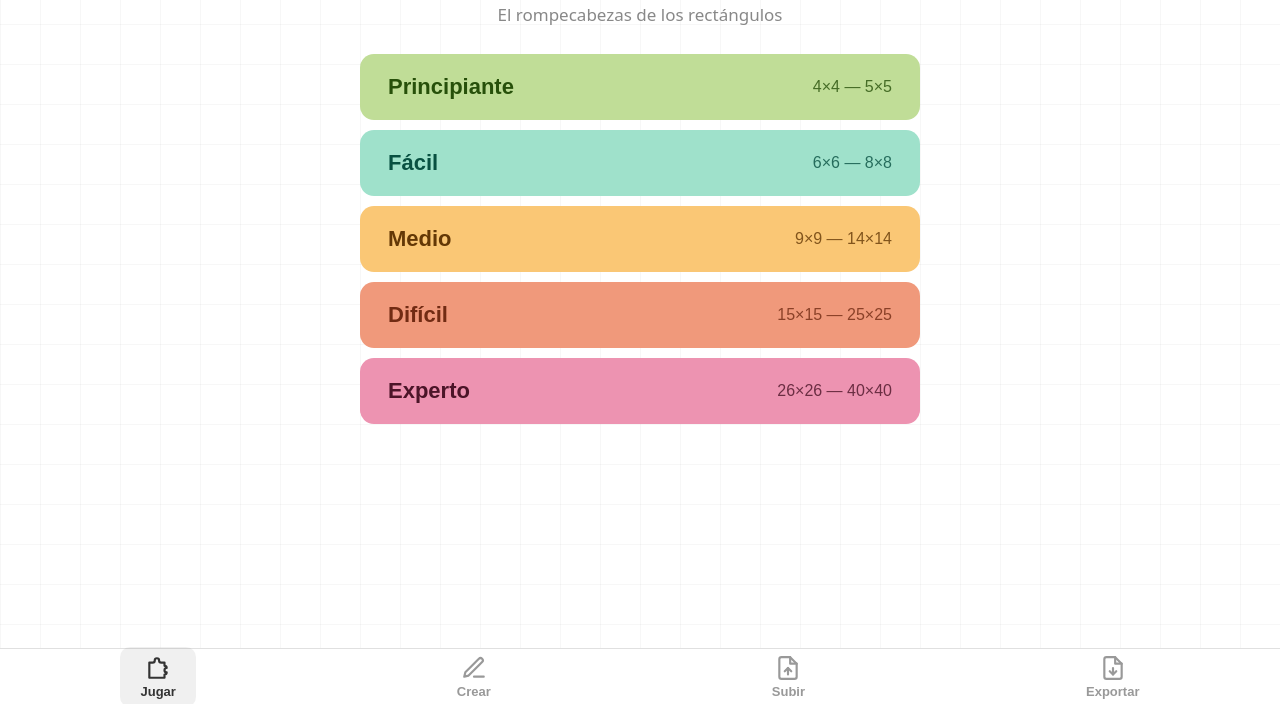
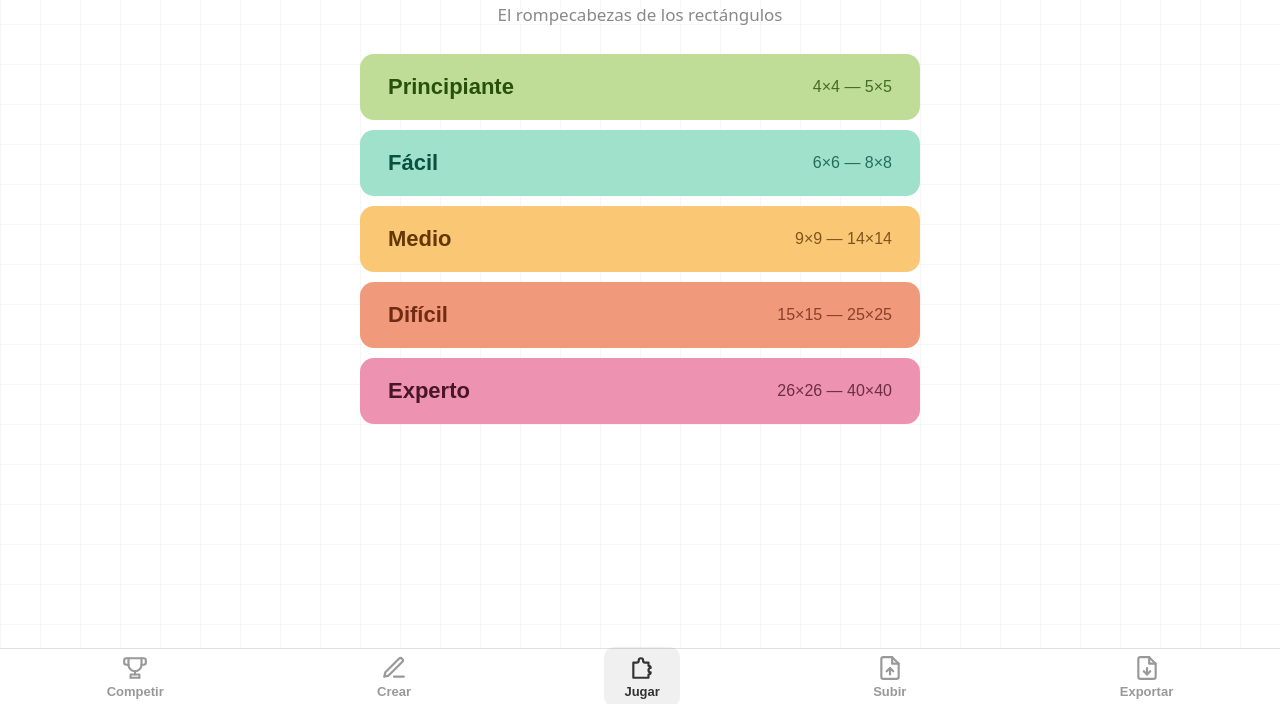
Before and after one commit to juandatiner/Shikaku, a plain HTML site: page shikaku/index.html in a window 1280 px wide. Shown: the part 96-800 px from the top of the page. Drawn offline with Linux system fonts and the light colour scheme.

Commit message:
feat(ui): actualizar versiones de módulos y agregar pestaña de competencia

```diff
--- a/shikaku/index.html
+++ b/shikaku/index.html
@@ -10,7 +10,7 @@
 </head>
 <body>
   <div id="app"></div>
-  <script type="module" src="js/main.js?v=13"></script>
+  <script type="module" src="js/main.js?v=14"></script>
   <!--
     Para ejecutar localmente:
     python -m http.server 8080
--- a/shikaku/js/board.js
+++ b/shikaku/js/board.js
@@ -4,7 +4,7 @@
  * Utiliza canvas doble (fondo + overlay) para rendimiento.
  */
 
-import { REGION_COLORS, REGION_TEXT_COLORS, CELL_SIZE_LIMITS } from './constants.js?v=13';
+import { REGION_COLORS, REGION_TEXT_COLORS, CELL_SIZE_LIMITS } from './constants.js?v=14';
 
 /**
  * Clase principal del tablero de juego
--- a/shikaku/js/constants.js
+++ b/shikaku/js/constants.js
@@ -85,5 +85,7 @@ export const ICONS = {
 
   SOLVE: `<svg viewBox="0 0 24 24" width="20" height="20" fill="none" stroke="currentColor" stroke-width="2" stroke-linecap="round"><path d="M9 3H5a2 2 0 0 0-2 2v4m6-6h10a2 2 0 0 1 2 2v4M9 3v18m0 0H5a2 2 0 0 1-2-2v-4m6 6h10a2 2 0 0 0 2-2v-4"/></svg>`,
 
+  TROPHY: `<svg viewBox="0 0 24 24" width="24" height="24" fill="none" stroke="currentColor" stroke-width="2" stroke-linecap="round" stroke-linejoin="round"><path d="M6 9H4a2 2 0 0 1-2-2V5a2 2 0 0 1 2-2h2"/><path d="M18 9h2a2 2 0 0 0 2-2V5a2 2 0 0 0-2-2h-2"/><path d="M6 3h12v6a6 6 0 0 1-12 0V3z"/><path d="M12 15v3"/><path d="M8 21h8"/><path d="M8 21v-3h8v3"/></svg>`,
+
   ZOOM_RESET: `<svg viewBox="0 0 24 24" width="18" height="18" fill="none" stroke="currentColor" stroke-width="2" stroke-linecap="round"><rect x="3" y="3" width="18" height="18" rx="2"/><path d="M9 3v18M3 9h18"/></svg>`,
 };
--- a/shikaku/js/generator.js
+++ b/shikaku/js/generator.js
@@ -4,8 +4,8 @@
  * Crea particiones aleatorias válidas y verifica solución única.
  */
 
-import { solve, extractClues } from './solver.js?v=13';
-import { DIFFICULTY_CONFIG } from './constants.js?v=13';
+import { solve, extractClues } from './solver.js?v=14';
+import { DIFFICULTY_CONFIG } from './constants.js?v=14';
 
 /**
  * Genera un número aleatorio entre min y max (inclusivos)
--- a/shikaku/js/main.js
+++ b/shikaku/js/main.js
@@ -4,7 +4,7 @@
  * Importa todos los módulos y arranca la UI.
  */
 
-import { initUI } from './ui.js?v=13';
+import { initUI } from './ui.js?v=14';
 
 // Iniciar la aplicación cuando el DOM esté listo
 if (document.readyState === 'loading') {
--- a/shikaku/js/solver.worker.js
+++ b/shikaku/js/solver.worker.js
@@ -4,7 +4,7 @@
  * Recibe mensajes SOLVE y CANCEL, envía PROGRESS y DONE.
  */
 
-import { solve, extractClues } from './solver.js?v=13';
+import { solve, extractClues } from './solver.js?v=14';
 
 let cancelled = false;
 
--- a/shikaku/js/ui.js
+++ b/shikaku/js/ui.js
@@ -3,10 +3,10 @@
  * @description Navegación entre pantallas, eventos globales, tabs y lógica de UI.
  */
 
-import { DIFFICULTY_CONFIG, LEVELS_PER_DIFFICULTY, ICONS, SOLVER_CONFIG } from './constants.js?v=13';
-import { Board } from './board.js?v=13';
-import { getSizeForLevel, generatePuzzle } from './generator.js?v=13';
-import { solve, extractClues, getCandidates, countSolutionsBT, validateSolution } from './solver.js?v=13';
+import { DIFFICULTY_CONFIG, LEVELS_PER_DIFFICULTY, ICONS, SOLVER_CONFIG } from './constants.js?v=14';
+import { Board } from './board.js?v=14';
+import { getSizeForLevel, generatePuzzle } from './generator.js?v=14';
+import { solve, extractClues, getCandidates, countSolutionsBT, validateSolution } from './solver.js?v=14';
 
 /** Estado global de la aplicación */
 const state = {
@@ -312,6 +312,9 @@ function _renderHomeScreen() {
         <p class="home-subtitle">El rompecabezas de los rectángulos</p>
       </div>
       <div class="home-content">
+        <div id="tab-compete" class="tab-content">
+          ${_renderCompeteTab()}
+        </div>
         <div id="tab-play" class="tab-content active">
           ${_renderPlayTab()}
         </div>
@@ -326,13 +329,17 @@ function _renderHomeScreen() {
         </div>
       </div>
       <nav class="bottom-nav">
-        <button class="nav-tab active" data-tab="play">
-          ${ICONS.PUZZLE}
-          <span>Jugar</span>
+        <button class="nav-tab" data-tab="compete">
+          ${ICONS.TROPHY}
+          <span>Competir</span>
         </button>
         <button class="nav-tab" data-tab="create">
           ${ICONS.PENCIL}
           <span>Crear</span>
+        </button>
+        <button class="nav-tab active" data-tab="play">
+          ${ICONS.PUZZLE}
+          <span>Jugar</span>
         </button>
         <button class="nav-tab" data-tab="upload">
           ${ICONS.UPLOAD}
@@ -361,6 +368,16 @@ function _renderHomeScreen() {
   _bindUploadEvents();
   _bindExportEvents();
   _bindLibraryEvents();
+}
+
+function _renderCompeteTab() {
+  return `
+    <div class="compete-panel" style="max-width:560px;margin:0 auto;display:flex;flex-direction:column;align-items:center;justify-content:center;min-height:300px;text-align:center;color:#999;">
+      <div style="font-size:48px;margin-bottom:16px;">🏆</div>
+      <h2 style="color:#555;margin:0 0 8px;">Competir</h2>
+      <p style="font-size:14px;">Próximamente</p>
+    </div>
+  `;
 }
 
 function _renderPlayTab() {
@@ -461,8 +478,8 @@ function _renderUploadTab() {
           <button class="btn btn-secondary" id="upload-verify" style="flex: 1;">Verificar</button>
           <button class="btn btn-primary" id="upload-play" disabled style="flex: 1;">Jugar</button>
         </div>
-        <button class="btn btn-secondary" id="upload-library" style="width: 100%;" title="Ver mapas subidos">🗺️ Mis mapas</button>
-      </div>
+      </div>
+      <button class="btn btn-secondary" id="upload-library" style="width: 100%;" title="Ver mapas subidos">🗺️ Mis mapas</button>
     </div>
   `;
 }
```
